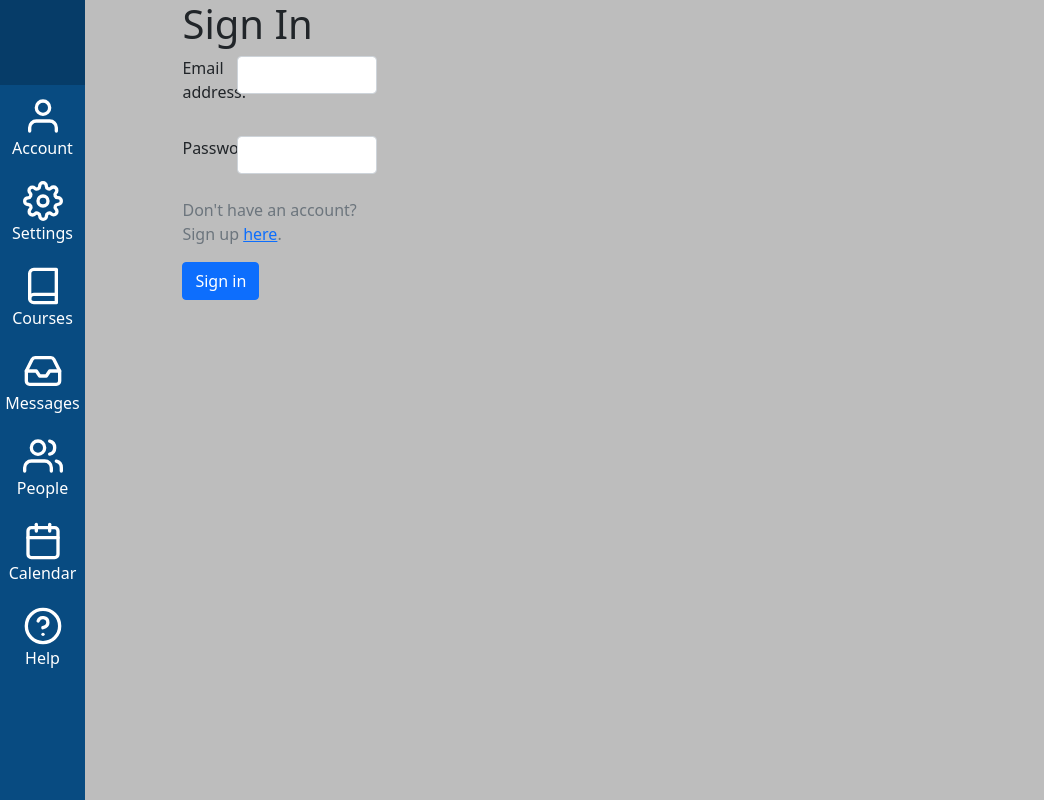
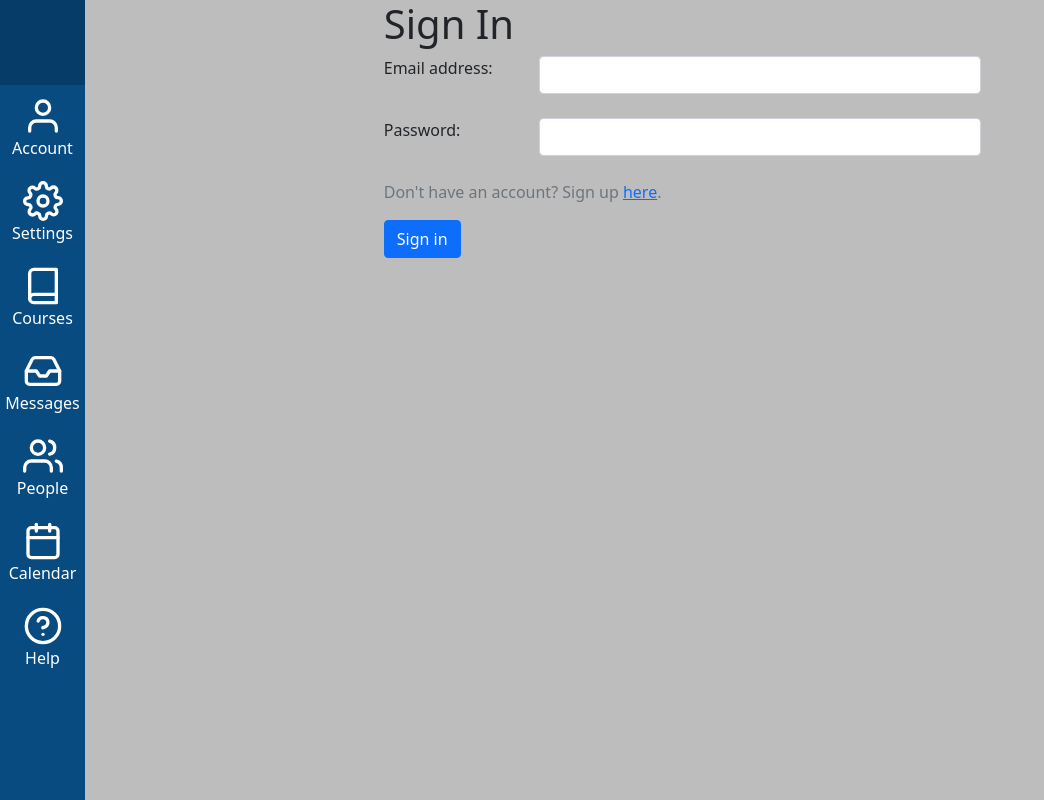
Before and after one commit to CameronWhiteCS/Tarp, a React (Create React App) app in the folder client/: page /signin in a window 1280 px wide. Shown: the whole page, without its empty margins (0-1044 px from the left). Built offline with nearby package versions, Linux system fonts and the light colour scheme; no server answers.

Commit message:
Style hotfix

```diff
--- a/client/src/App.js
+++ b/client/src/App.js
@@ -47,10 +47,8 @@ const App = (props) => {
       <ConfirmationDialogues />
       <div id="macro-layout">
         <Sidebar />
-        <div id="ribbon-and-main">
-          <div id="main">
-            <Routes />
-          </div>
+        <div id="main">
+          <Routes />
         </div>
       </div>
 
--- a/client/src/components/Ribbon/Ribbon.jsx
+++ b/client/src/components/Ribbon/Ribbon.jsx
@@ -53,6 +53,7 @@ const Ribbon = (props) => {
                         Sent
                     </div>
                 </div>
+                &nbsp;
             </div>
 
             <div class='ribbon-component'>
--- a/client/src/css/macroLayout.css
+++ b/client/src/css/macroLayout.css
@@ -14,5 +14,6 @@ body {
 }
 
 #main {
-    height:100%;
+    min-height:100%;
+    flex-grow: 1;
 }
```
